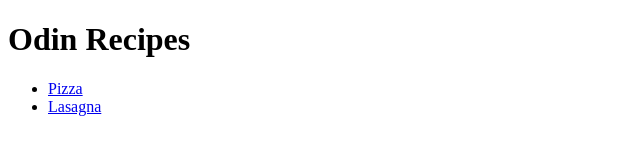
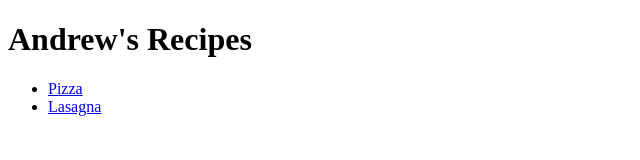
Before and after one commit to EvadeDrew/odin-recipes, a plain HTML site: page index.html in a window 1280 px wide. Shown: the whole page, without its empty margins (0-640 px from the left). Drawn offline with Linux system fonts and the light colour scheme.

Commit message:
typo fix

```diff
--- a/index.html
+++ b/index.html
@@ -7,7 +7,7 @@
     <title>Andrew's Recipes</title>
 </head>
 <body>
-    <h1>Odin Recipes</h1>
+    <h1>Andrew's Recipes</h1>
 <ul>
    <li><a href="recipes/pizza.html">Pizza</a></li>
    <li><a href="recipes/lasagna.html">Lasagna</a></li>
```
